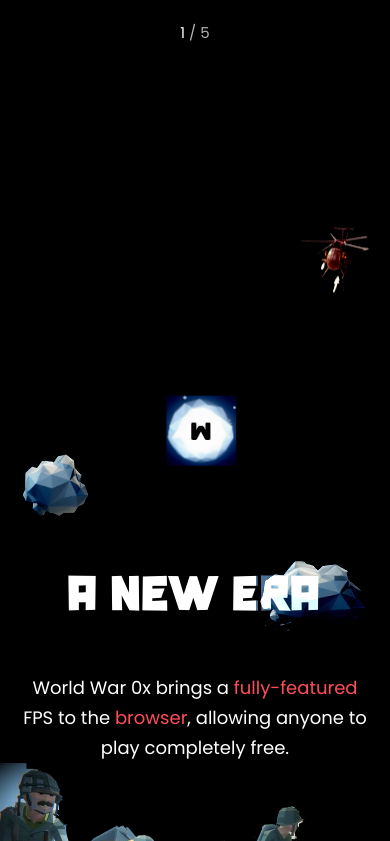
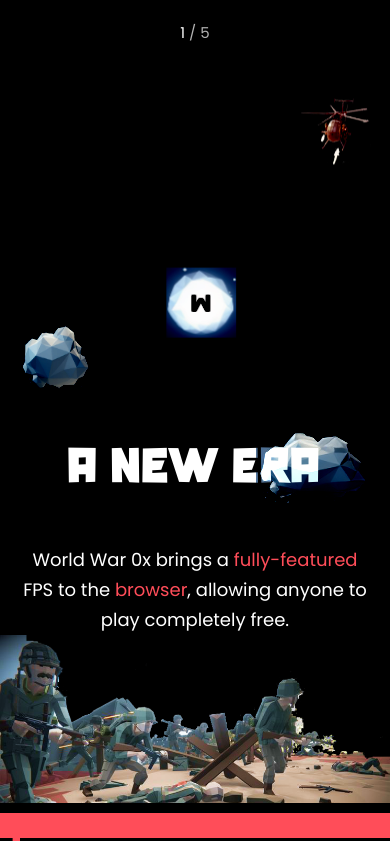
Before and after one commit to chwasiq0569/worldwar0x_frked, a React (Create React App) app: page / in a window 390 px wide. Shown: the part 4103-4944 px from the top of the page. Built offline with nearby package versions, Linux system fonts and the light colour scheme; a web font is replaced by a local one.

Commit message:
Fixed Space

```diff
--- a/src/pages/HomePage/HomePage.css
+++ b/src/pages/HomePage/HomePage.css
@@ -1732,6 +1732,9 @@
     margin-left: 3vw;
   }
 
+  .ANewEraContainer {
+    margin-top: -8rem;
+  }
 
 }
 
```
